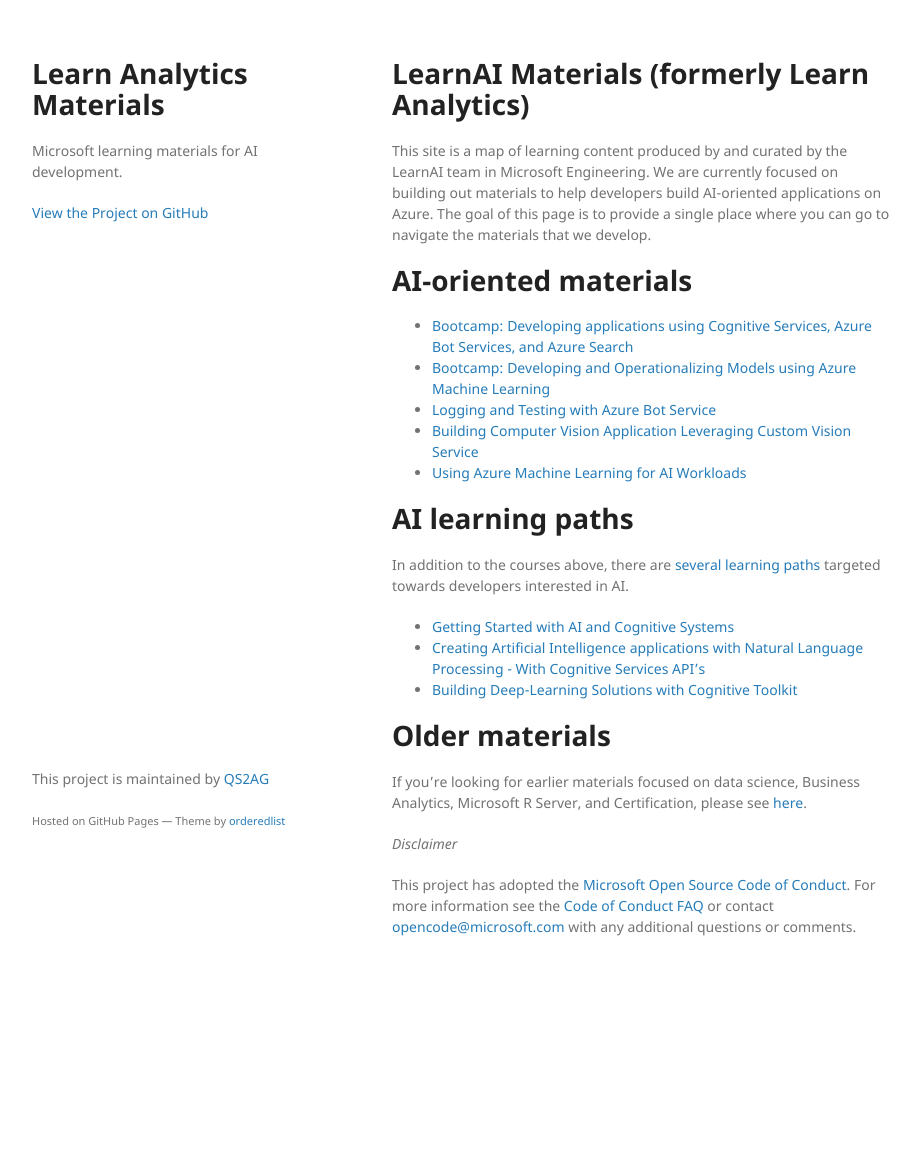
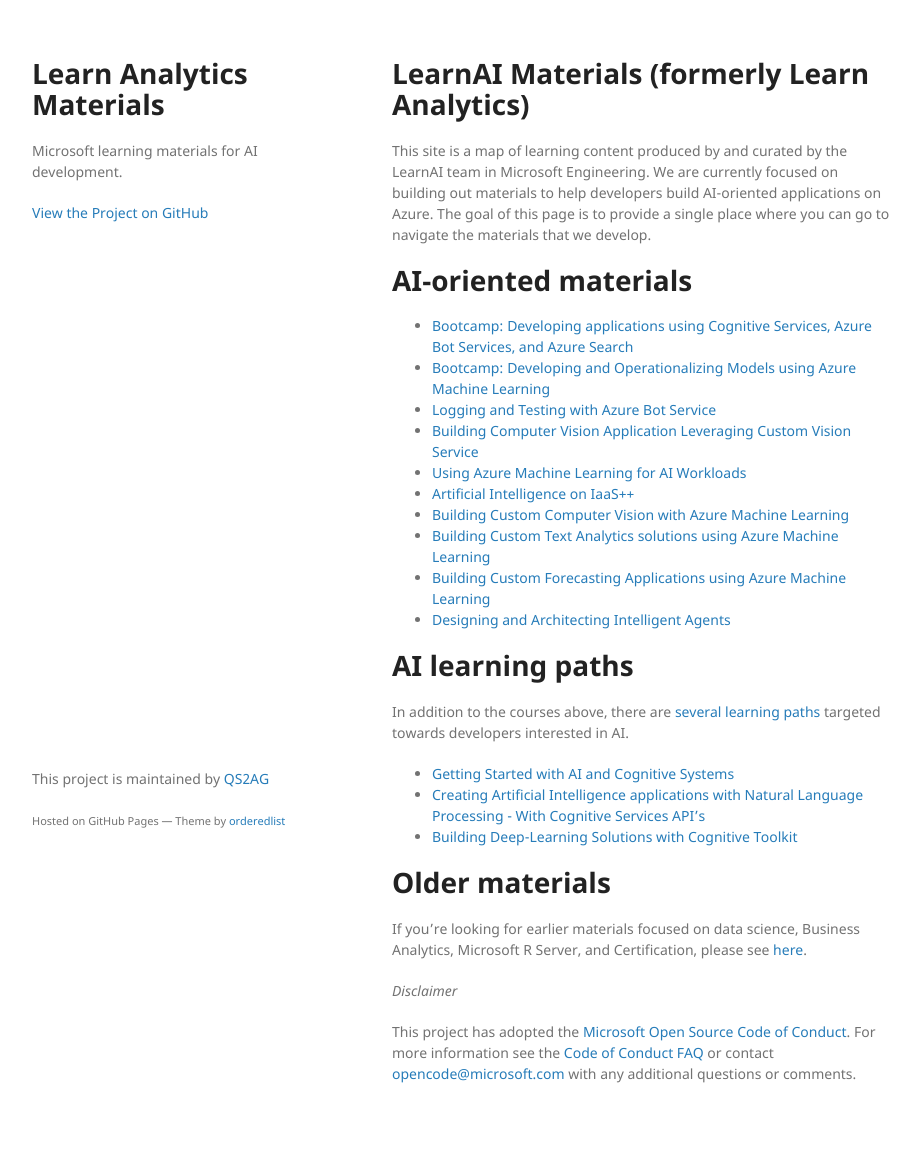
Before and after one commit to QS2AG/learnAnalytics-public, a Jekyll site: the page built from index.md, in a window 1280 px wide. Shown: the whole page, without its empty margins (178-1098 px from the left). Built offline with Jekyll 4.4.1, drawn with Linux system fonts in a browser that asks for light colours; our own code applies the rules of GitHub Pages for plain Markdown files; before the commit the page ends 1007 px from its top, so only the background shows below that.

Commit message:
Updated New Course Links

```diff
--- a/index.md
+++ b/index.md
@@ -14,6 +14,11 @@
 - [Logging and Testing with Azure Bot Service][advancedbot]
 - [Building Computer Vision Application Leveraging Custom Vision Service][buildingcomputervision]
 - [Using Azure Machine Learning for AI Workloads][amlforai]
+- [Artificial Intelligence on IaaS++][aioniaas]
+- [Building Custom Computer Vision with Azure Machine Learning][customcomputervisionwithaml]
+- [Building Custom Text Analytics solutions using Azure Machine Learning][customtextanalyticswithaml]
+- [Building Custom Forecasting Applications using Azure Machine Learning][customtimeseriesforcastingwithaml]
+- [Designing and Architecting Intelligent Agents][designingandarchitectingintelligentagents]
 
 # AI learning paths
 
```
Also changed, not shown: other parts of index.md (+5 -0 lines).
